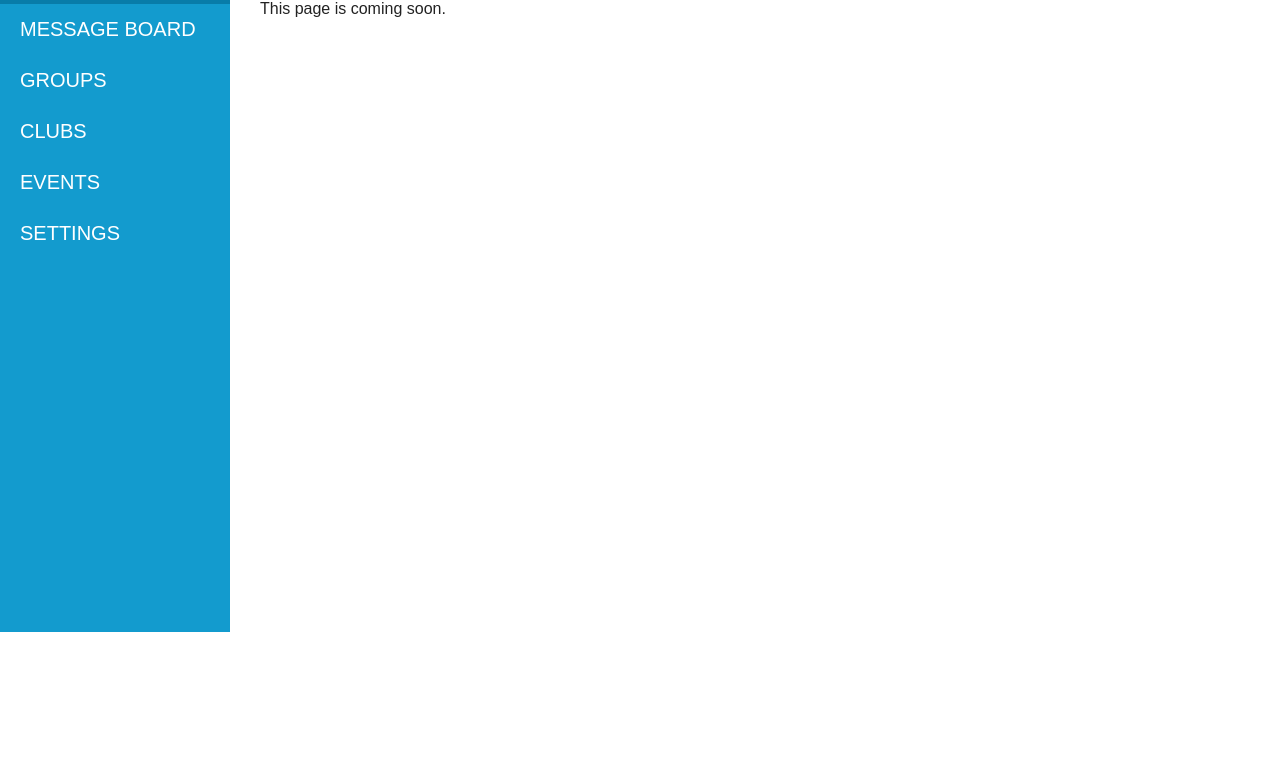
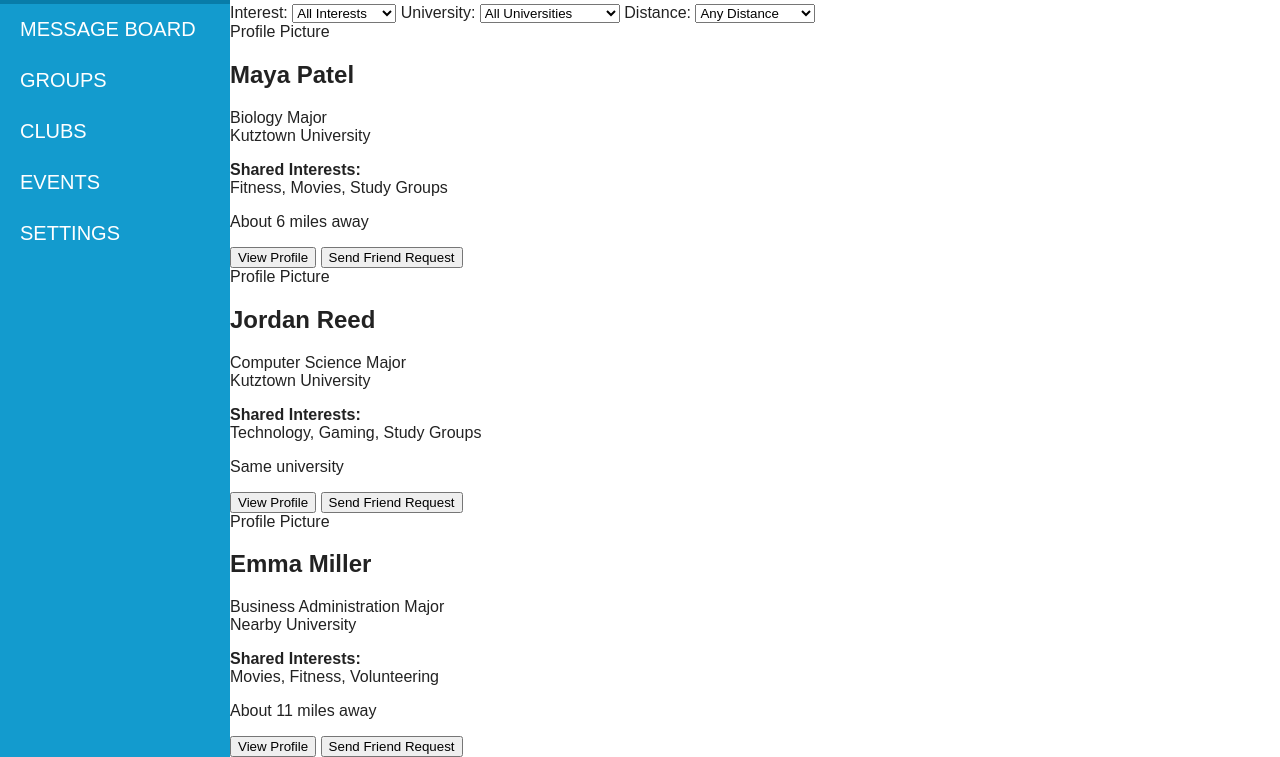
Before and after one commit to jayjay1141/PalPoint, a plain HTML site: page find-friends.html in a window 1280 px wide. Shown: the part 168-925 px from the top of the page. Before the commit the page ends 800 px from the top, so only its background shows below. Drawn offline with Linux system fonts and the light colour scheme.

Commit message:
Enhance Find Friends page with filters and profiles
Added a friend filter section with dropdowns for interests, universities, and distance. Updated the layout with friend cards displaying profiles and shared interests.

```diff
--- a/find-friends.html
+++ b/find-friends.html
@@ -1,11 +1,204 @@
 <!DOCTYPE html>
 <html lang="en">
-<head><meta charset="UTF-8"><meta name="viewport" content="width=device-width, initial-scale=1.0"><title>PalPoint - Find Friends</title><link rel="stylesheet" href="style.css"></head>
-<body><header class="header">PALPOINT</header><div class="layout"><nav class="sidebar" aria-label="Main navigation"><a href="index.html">PROFILE</a>
-<a href="find-friends.html" class="active">FIND FRIENDS</a>
-<a href="messages.html">MESSAGE BOARD</a>
-<a href="groups.html">GROUPS</a>
-<a href="clubs.html">CLUBS</a>
-<a href="events.html">EVENTS</a>
-<a href="settings.html">SETTINGS</a></nav><main class="main" style="padding:30px"><h1>Find Friends</h1><p>This page is coming soon.</p></main></div></body>
+
+<head>
+    <meta charset="UTF-8">
+    <meta name="viewport" content="width=device-width, initial-scale=1.0">
+    <title>PalPoint - Find Friends</title>
+    <link rel="stylesheet" href="style.css">
+</head>
+
+<body>
+
+<header class="header">
+    PALPOINT
+</header>
+
+<div class="layout">
+
+    <nav class="sidebar" aria-label="Main navigation">
+        <a href="index.html">PROFILE</a>
+        <a href="find-friends.html" class="active">FIND FRIENDS</a>
+        <a href="messages.html">MESSAGE BOARD</a>
+        <a href="groups.html">GROUPS</a>
+        <a href="clubs.html">CLUBS</a>
+        <a href="events.html">EVENTS</a>
+        <a href="settings.html">SETTINGS</a>
+    </nav>
+
+    <main class="main find-friends-main">
+
+        <h1>Find Friends</h1>
+
+        <p class="find-description">
+            Find students who share your interests and preferences.
+        </p>
+
+        <section class="friend-filters">
+
+            <label>
+                Interest:
+                <select>
+                    <option>All Interests</option>
+                    <option>Technology</option>
+                    <option>Gaming</option>
+                    <option>Fitness</option>
+                    <option>Movies</option>
+                    <option>Study Groups</option>
+                </select>
+            </label>
+
+            <label>
+                University:
+                <select>
+                    <option>All Universities</option>
+                    <option>Kutztown University</option>
+                    <option>Nearby Universities</option>
+                </select>
+            </label>
+
+            <label>
+                Distance:
+                <select>
+                    <option>Any Distance</option>
+                    <option>Same University</option>
+                    <option>Within 10 Miles</option>
+                    <option>Within 25 Miles</option>
+                </select>
+            </label>
+
+        </section>
+
+
+        <section class="friend-grid">
+
+            <div class="friend-card">
+
+                <div class="friend-picture">
+                    Profile Picture
+                </div>
+
+                <h2>Maya Patel</h2>
+
+                <p>
+                    Biology Major<br>
+                    Kutztown University
+                </p>
+
+                <p>
+                    <strong>Shared Interests:</strong><br>
+                    Fitness, Movies, Study Groups
+                </p>
+
+                <p class="distance">
+                    About 6 miles away
+                </p>
+
+                <div class="friend-buttons">
+                    <button class="view-button">
+                        View Profile
+                    </button>
+
+                    <button class="request-button"
+                            onclick="sendRequest(this)">
+                        Send Friend Request
+                    </button>
+                </div>
+
+            </div>
+
+
+            <div class="friend-card">
+
+                <div class="friend-picture">
+                    Profile Picture
+                </div>
+
+                <h2>Jordan Reed</h2>
+
+                <p>
+                    Computer Science Major<br>
+                    Kutztown University
+                </p>
+
+                <p>
+                    <strong>Shared Interests:</strong><br>
+                    Technology, Gaming, Study Groups
+                </p>
+
+                <p class="distance">
+                    Same university
+                </p>
+
+                <div class="friend-buttons">
+                    <button class="view-button">
+                        View Profile
+                    </button>
+
+                    <button class="request-button"
+                            onclick="sendRequest(this)">
+                        Send Friend Request
+                    </button>
+                </div>
+
+            </div>
+
+
+            <div class="friend-card">
+
+                <div class="friend-picture">
+                    Profile Picture
+                </div>
+
+                <h2>Emma Miller</h2>
+
+                <p>
+                    Business Administration Major<br>
+                    Nearby University
+                </p>
+
+                <p>
+                    <strong>Shared Interests:</strong><br>
+                    Movies, Fitness, Volunteering
+                </p>
+
+                <p class="distance">
+                    About 11 miles away
+                </p>
+
+                <div class="friend-buttons">
+                    <button class="view-button">
+                        View Profile
+                    </button>
+
+                    <button class="request-button"
+                            onclick="sendRequest(this)">
+                        Send Friend Request
+                    </button>
+                </div>
+
+            </div>
+
+        </section>
+
+    </main>
+
+</div>
+
+
+<script>
+
+function sendRequest(button) {
+
+    button.innerText = "Request Sent";
+
+    button.disabled = true;
+
+    button.classList.add("request-sent");
+}
+
+</script>
+
+</body>
+
 </html>
```
